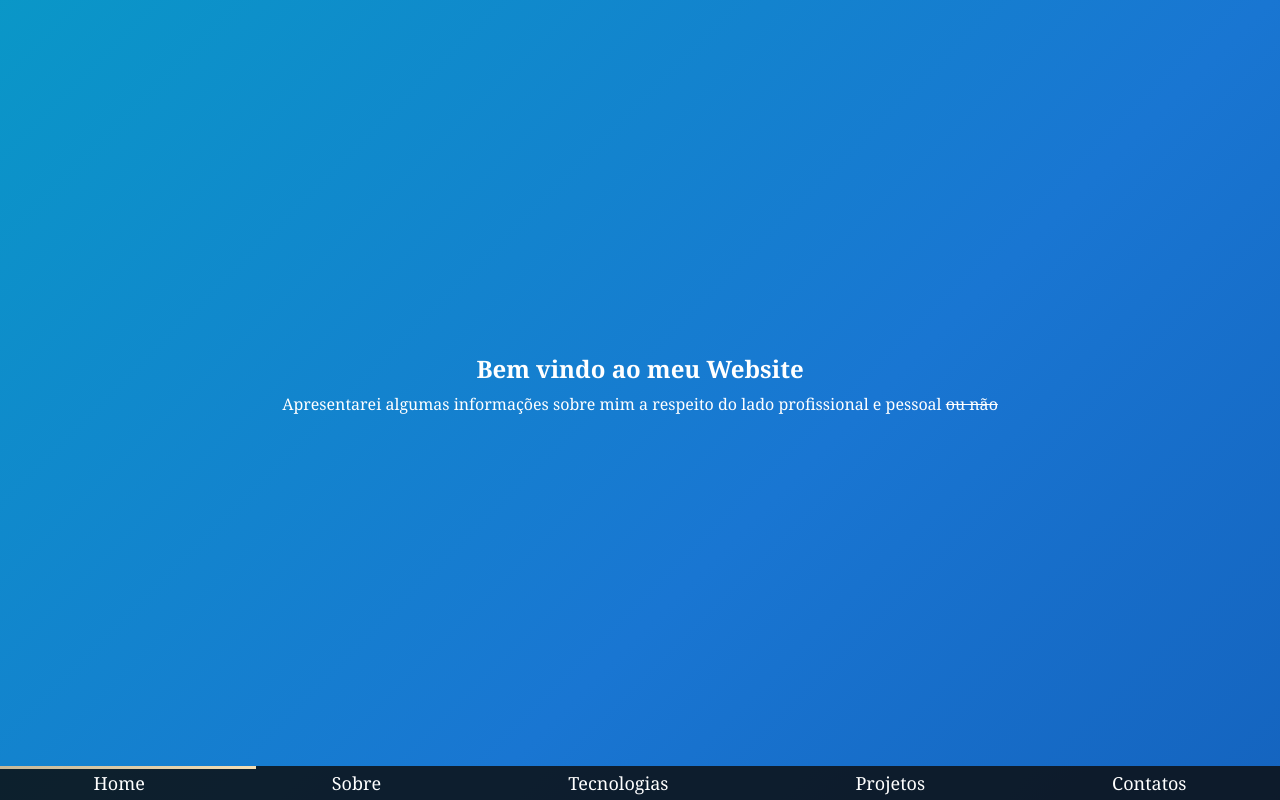
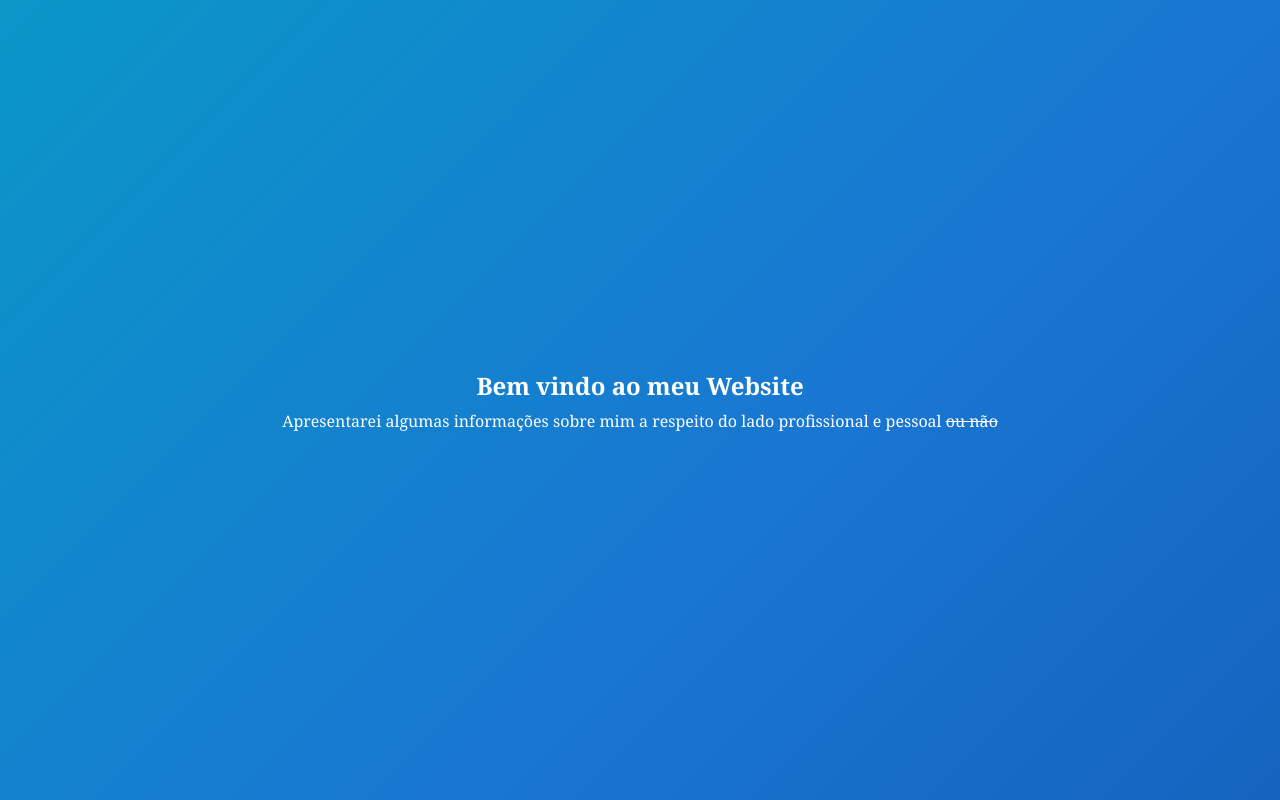
Before and after one commit to AdlerCastro/Website-Pessoal, a Next.js app in the folder website-pessoal/: page / in a window 1280 px wide. Shown: the top 800 px of the page. Built offline with nearby package versions, Linux system fonts and the light colour scheme.

Commit message:
:lipstick: feat: Fixando a nav bar ao passar seção

```diff
--- a/website-pessoal/src/app/page.tsx
+++ b/website-pessoal/src/app/page.tsx
@@ -2,11 +2,13 @@ import Hero from "@/components/templates/Hero";
 import About from "@/components/templates/About";
 import Projects from "@/components/templates/Projects";
 import Technologies from "@/components/templates/Technologies";
+import Header from "@/components/organisms/Header"
 
 export default function Home() {
   return (
     <>
       <Hero/>
+      <Header/>
       <About/>
       <Technologies />
       <Projects/>
--- a/website-pessoal/src/components/organisms/Header/styles.css
+++ b/website-pessoal/src/components/organisms/Header/styles.css
@@ -1,5 +1,5 @@
 :root {
-    --background-header: rgba(12, 12, 12, 0.822);
+    --background-header: rgb(12, 12, 12);
     --background-menu: black;
     --text-color-menu: white;
 }
@@ -10,10 +10,12 @@
 }
 
 .header {
-    position: relative;
+    position: sticky;
+    top: 0;
     background: var(--background-header);
     width: 100%;
-    overflow: hidden
+    overflow: hidden;
+    z-index: 10;
 }
 
 .navHeader {
--- a/website-pessoal/src/components/templates/Hero/index.tsx
+++ b/website-pessoal/src/components/templates/Hero/index.tsx
@@ -2,7 +2,7 @@ import { sections } from "@/constants/sections"
 
 //Styles
 import './style.css'
-import Header from "@/components/organisms/Header"
+
 
 const Hero = () => {
 
@@ -12,7 +12,6 @@ const Hero = () => {
         <h1>Bem vindo ao meu Website</h1>
         <p>Apresentarei algumas informações sobre mim a respeito do lado profissional e pessoal <del>ou não</del></p>
       </main>
-      <Header/>
     </section>
   )
 }
```
